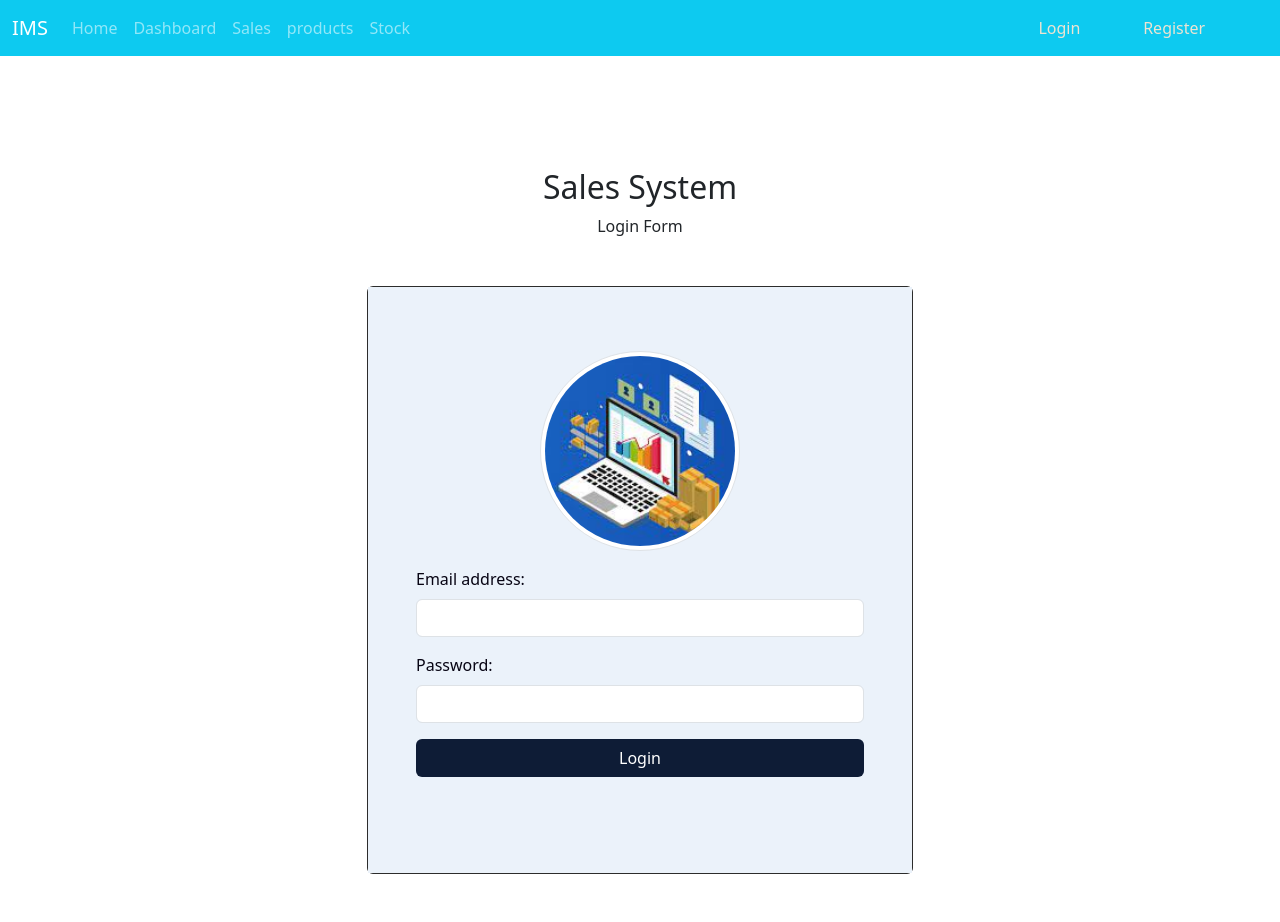
After one commit to kenmaganjo/sales_system, a Flask app: page /login in a window 1280 px wide. The commit adds this page. Run offline with Flask 3, Linux system fonts and the light colour scheme; data that the repository does not hold is empty; some libraries are stand-ins or nearby versions.

Commit message:
login form added

```diff
--- a/main.py
+++ b/main.py
@@ -1,5 +1,6 @@
 from flask import Flask, render_template, request, redirect
-from pgfunc import fetch_data, insert_products, insert_sales
+from pgfunc import fetch_data, insert_products, insert_sales,sales_per_day, sales_per_product, user_credentials
+import pygal
 
 # Create an object called app
 # __name__ is used to tell Flask where to access HTML Files
@@ -44,6 +45,47 @@ def addsales():
       insert_sales(sale)
       return redirect("/sales")
 
+@app.route("/dashboard")
+def dashboard():
+   # Line chart to show sales per day
+   daily_sales = sales_per_day()
+   dates = []
+   sales = []
+   for i in daily_sales:
+      dates.append(i[0])
+      sales.append(i[1])
+   chart = pygal.Line()
+   chart.title = "Sales per Day"
+   chart.x_labels = dates
+   chart.add("Sales", sales)
+   # Bar chart to show sales per product
+   product_sale = sales_per_product()
+   product_name = []
+   sales = []
+   for i in product_sale:
+      product_name.append(i[0])
+      sales.append(i[1])
+   bar_chart = pygal.Bar()
+   bar_chart.title = 'Sales per Product'
+   bar_chart.x_labels = product_name
+   bar_chart.add('Sales', sales)
+   # To get raw SVG data for the 2 graphs above, and passing them into the template.
+   chart = chart.render_data_uri()
+   bar_chart = bar_chart.render_data_uri()
+   return render_template('dashboard.html', chart=chart, bar_chart=bar_chart)
 
+@app.route('/login', methods=["POST","GET"])
+def login():
+   login = user_credentials()
+   email = []
+   password = []
+   for i in login:
+         email, password = i
+         # print(email,password)
+   return render_template('login.html', login=login)
+
+@app.route('/register', methods=["POST","GET"])
+def register():
+   return render_template("register.html")
 
 app.run(debug=True)
--- a/pgfunc.py
+++ b/pgfunc.py
@@ -31,3 +31,21 @@ def insert_sales(v):
     cur.execute(q)
     conn.commit()
     return q
+
+def sales_per_day():
+    q = "SELECT * FROM sales_per_day;"
+    cur.execute(q)
+    results = cur.fetchall()
+    return results
+
+def sales_per_product():
+    q = "SELECT * FROM sales_per_product;"
+    cur.execute(q)
+    results = cur.fetchall()
+    return results
+
+def user_credentials():
+    q = "SELECT email, password FROM users;"
+    cur.execute(q)
+    results = cur.fetchall()
+    return results
--- a/templates/index.html
+++ b/templates/index.html
@@ -21,4 +21,5 @@
     </div>
   </div>
 
+
 {% endblock %}
--- a/templates/layout.html
+++ b/templates/layout.html
@@ -9,11 +9,7 @@
     <link rel="stylesheet" href="https://cdnjs.cloudflare.com/ajax/libs/font-awesome/6.4.0/css/all.min.css" integrity="sha512-iecdLmaskl7CVkqkXNQ/ZH/XLlvWZOJyj7Yy7tcenmpD1ypASozpmT/E0iPtmFIB46ZmdtAc9eNBvH0H/ZpiBw==" crossorigin="anonymous" referrerpolicy="no-referrer" />
     <link rel="stylesheet" href="https://cdn.datatables.net/1.13.4/css/jquery.dataTables.css" />
 
-
-
-    <title>products</title>
-
-
+    <title>Sales System</title>
 
     <style>
      .container{
@@ -31,7 +27,6 @@
     .sect-one {
       position: fixed;
       background-image: url("../static/img\ web\ 4-overlay\ \(2\).jpg");
-
       height: 500px;
       background-repeat: no-repeat;
       margin-top: 3%;
@@ -52,6 +47,43 @@
       margin-left: 2%;
       margin-right: 75%;
     }
+    .btn-color{
+    background-color: #0e1c36;
+    color: #fff;
+    }
+    .profile-image-pic{
+    height: 200px;
+    width: 200px;
+    object-fit: cover;
+    }
+    .cardbody-color{
+    background-color: #ebf2fa;
+    }
+    a{
+    text-decoration: none;
+    }
+    .login{
+
+        margin-right: 5%;
+    }
+    .login li{
+        text-decoration: none;
+        color: rgb(237, 228, 210) ;
+        list-style: none;
+    }
+    .form-label{
+        color: rgba(4, 1, 16, 0.987);
+    }
+    .register{
+
+        margin-right: 5%;
+    }
+    .register li{
+        text-decoration: none;
+        color: rgb(237, 228, 210) ;
+        list-style: none;
+    }
+
     </style>
 
 </head>
@@ -69,11 +101,13 @@
             </button>
             <div class="collapse navbar-collapse" id="navbarNav">
                 <ul class="navbar-nav">
+
                     <li class="nav-item">
                         <a class="nav-link" href="/">Home</a>
                     </li>
+
                     <li class="nav-item">
-                        <a class="nav-link" href="">Dashboard</a>
+                        <a class="nav-link" href="dashboard">Dashboard</a>
                     </li>
                     <li class="nav-item">
                         <a class="nav-link" href="sales">Sales</a>
@@ -86,6 +120,17 @@
                     </li>
                 </ul>
             </div>
+            <div class="login">
+                <li class="nav-item">
+                    <a class="nav-link" href="login">Login</a>
+                </li>
+            </div>
+            <div class="register">
+                <li class="nav-item">
+                    <a class="nav-link" href="register">Register</a>
+                </li>
+            </div>
+
         </div>
     </nav>
 
--- /dev/null
+++ b/templates/login.html
@@ -0,0 +1,33 @@
+{% extends "layout.html" %} {% block content %}
+<div class="container">
+  <div class="row">
+    <div class="col-md-6 offset-md-3">
+      <h2 class="text-center text-dark mt-5">Sales System</h2>
+      <div class="text-center mb-5 text-dark">Login Form</div>
+      <div class="card my-5">
+        <form
+          action="/login" method="post"class="card-body cardbody-color p-lg-5">
+          <div class="text-center">
+            <img src="../static/login.jpeg" class="img-fluid profile-image-pic img-thumbnail rounded-circle my-3" width="200px"
+              alt="profile"/>
+          </div>
+
+          <div class="mb-3">
+            <label class="form-label" for="form2Example1">Email address:</label>
+            <input type="email" class="form-control" value="{{ request.form.email }}" id="email" aria-describedby="emailHelp" placeholder=""/>
+          </div>
+          <div class="mb-3">
+            <label class="form-label" for="form2Example2">Password:</label>
+            <input type="password" class="form-control" value="{{ request.form.password }}" id="password" placeholder=""/>
+          </div>
+
+          <div class="text-center">
+            <button type="submit" class="btn btn-color px-5 mb-5 w-100">Login</button>
+          </div>
+        </form>
+      </div>
+    </div>
+  </div>
+</div>
+
+{% endblock %}
--- a/templates/sales.html
+++ b/templates/sales.html
@@ -52,7 +52,7 @@
                                                 <select name="pid">
 
                                                     {% for i in prods %}
-                                                        {% if i[0] > 15 and i[0] <= 25 %}
+                                                        {% if i[0] > 1 and i[0] <= 65 %}
                                                         <option value="{{ i[0] }}">{{ i[1] }}</option>
                                                         {% endif %}
                                                     {% endfor %}
```
Also changed, not shown: templates/dashboard.html (added, +19 -0 lines), templates/register.html (added, +76 -0 lines), static/bar_chart.svg (added), static/login.jpeg (added). Lines whose indentation alone changed are shown as unchanged.
